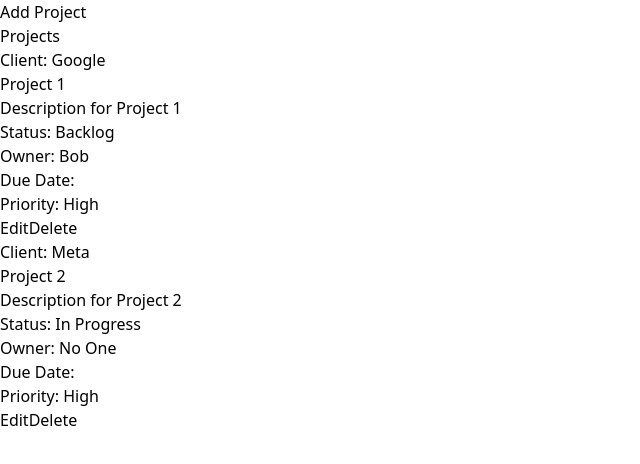
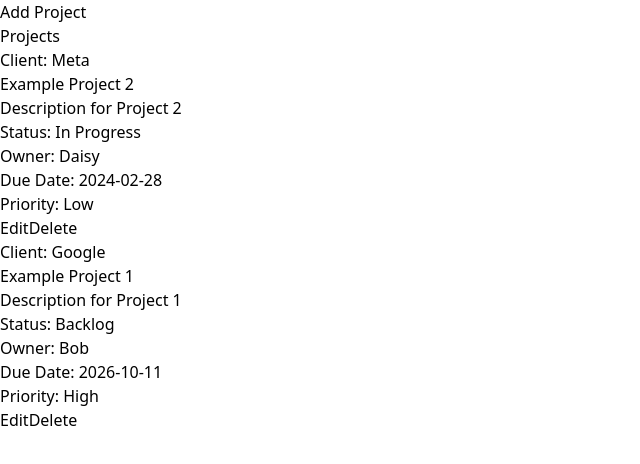
Before and after one commit to yuhwaa/projectly, a React (Vite) app: page / in a window 1280 px wide. Shown: the top 464 px of the page, without its empty margins (0-640 px from the left). Built offline with nearby package versions, Linux system fonts and the light colour scheme.

Commit message:
projects order according to dueDate

```diff
--- a/src/projectsData.ts
+++ b/src/projectsData.ts
@@ -11,13 +11,18 @@ interface Project {
 }
 
 let projects: Project[] = [
-  { id: 1, client: 'Google', name: 'Project 1', description: 'Description for Project 1', status: 'Backlog', owner: 'Bob', dueDate: '', priority: 'High' },
-  { id: 2, client: 'Meta', name: 'Project 2', description: 'Description for Project 2', status: 'In Progress', owner: 'No One', dueDate: '', priority: 'High'  },
+  { id: 1, client: 'Google', name: 'Example Project 1', description: 'Description for Project 1', status: 'Backlog', owner: 'Bob', dueDate: '2026-10-11', priority: 'High' },
+  { id: 2, client: 'Meta', name: 'Example Project 2', description: 'Description for Project 2', status: 'In Progress', owner: 'Daisy', dueDate: '2024-02-28', priority: 'Low'  },
   // Add more projects as needed
 ];
 
 const addProject = (newProject: Project) => {
   projects = [...projects, newProject];
+};
+
+const getProjects = (): Project[] => {
+  //sort projects by dueDate in ascending order
+  return projects.slice().sort((a, b) => new Date(a.dueDate).getTime() - new Date(b.dueDate).getTime());
 };
 
 const editProject = (updatedProject: Project) => {
@@ -29,6 +34,4 @@ const deleteProject = (deletedProjectId: number) => {
   projects = projects.filter((project) => project.id !== deletedProjectId);
 };
 
-const getProjects = () => projects;
-
 export { addProject, getProjects, editProject, deleteProject };
```
